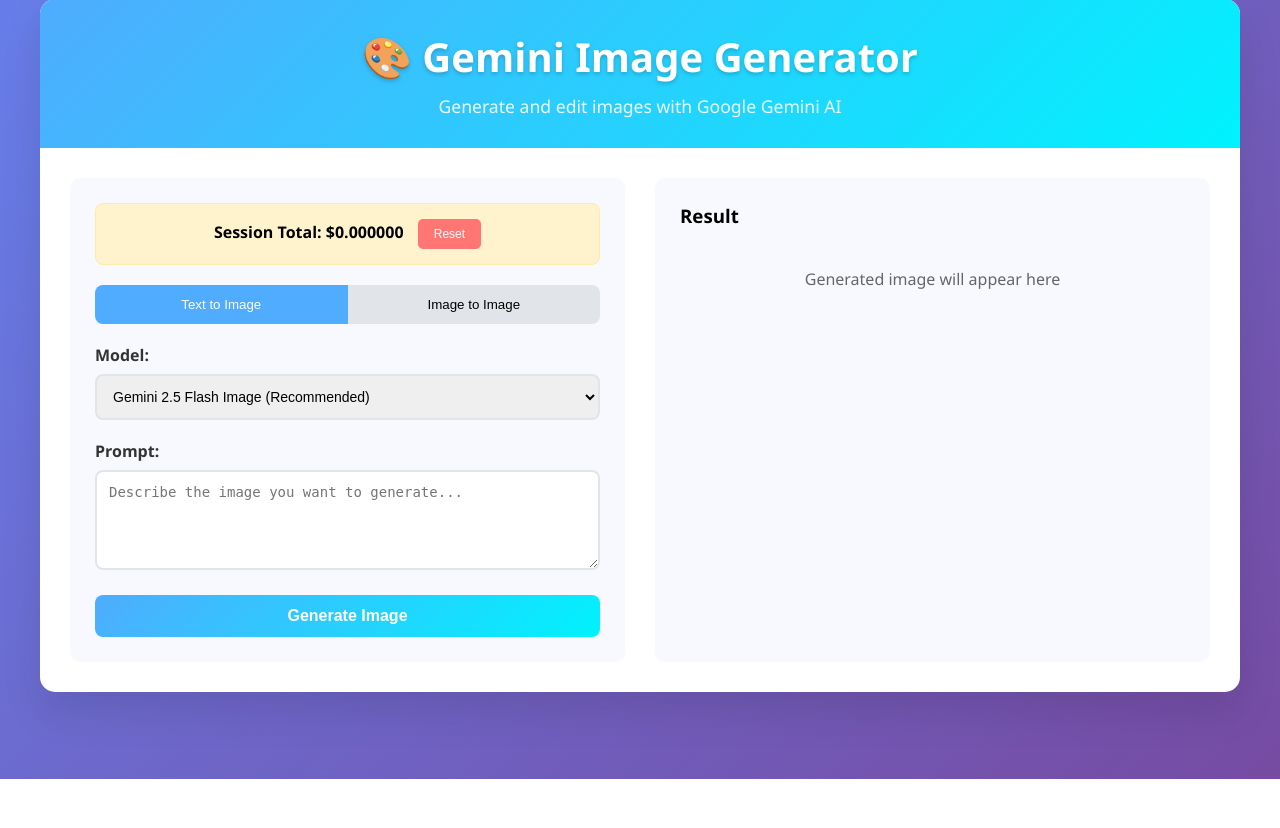
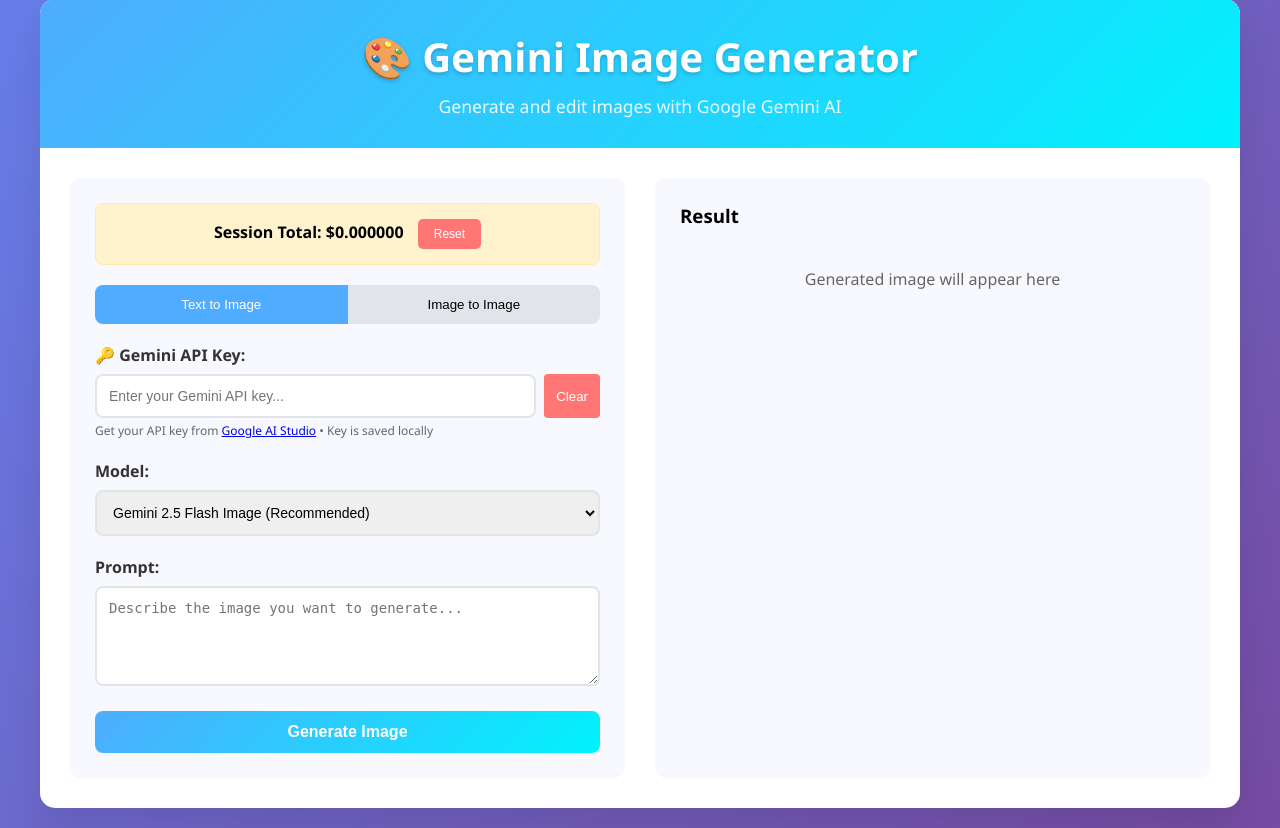
Before and after one commit to QuangLe1997/gemini-gen-app, a Flask app: page / in a window 1280 px wide. Shown: the part 21-849 px from the top of the page. Before the commit the page ends 800 px from the top, so only its background shows below. Run offline with Flask 3, Linux system fonts and the light colour scheme.

Commit message:
Add API key input field with localStorage support
- Add API key input fields to both Text-to-Image and Image-to-Image tabs
- Auto-save API key to localStorage and restore on page load
- Sync API key between both tabs
- Add clear button to remove saved key
- Update backend to handle API key from JSON requests
- Include helpful link to Google AI Studio for API key generation

```diff
--- a/templates/index.html
+++ b/templates/index.html
@@ -294,6 +294,15 @@
                 <div id="text-to-image" class="tab-content active">
                     <form id="textToImageForm">
                         <div class="form-group">
+                            <label for="apiKey1">🔑 Gemini API Key:</label>
+                            <div style="display: flex; gap: 8px;">
+                                <input type="password" id="apiKey1" name="api_key" placeholder="Enter your Gemini API key..." required style="flex: 1;">
+                                <button type="button" onclick="clearSavedApiKey()" style="background: #ff7675; color: white; border: none; padding: 8px 12px; border-radius: 4px; cursor: pointer;">Clear</button>
+                            </div>
+                            <small style="color: #666; font-size: 12px;">Get your API key from <a href="https://makersuite.google.com/app/apikey" target="_blank">Google AI Studio</a> • Key is saved locally</small>
+                        </div>
+
+                        <div class="form-group">
                             <label for="model1">Model:</label>
                             <select id="model1" name="model">
                                 <option value="gemini-2.5-flash-image-preview">Gemini 2.5 Flash Image (Recommended)</option>
@@ -313,6 +322,15 @@
                 <!-- Image to Image Tab -->
                 <div id="image-to-image" class="tab-content">
                     <form id="imageToImageForm" enctype="multipart/form-data">
+                        <div class="form-group">
+                            <label for="apiKey2">🔑 Gemini API Key:</label>
+                            <div style="display: flex; gap: 8px;">
+                                <input type="password" id="apiKey2" name="api_key" placeholder="Enter your Gemini API key..." required style="flex: 1;">
+                                <button type="button" onclick="clearSavedApiKey()" style="background: #ff7675; color: white; border: none; padding: 8px 12px; border-radius: 4px; cursor: pointer;">Clear</button>
+                            </div>
+                            <small style="color: #666; font-size: 12px;">Get your API key from <a href="https://makersuite.google.com/app/apikey" target="_blank">Google AI Studio</a> • Key is saved locally</small>
+                        </div>
+
                         <div class="form-group">
                             <label for="model2">Model:</label>
                             <select id="model2" name="model">
@@ -351,6 +369,29 @@
 
     <script>
         let currentSessionTotal = 0;
+
+        // Load saved API key from localStorage on page load
+        function loadSavedApiKey() {
+            const savedApiKey = localStorage.getItem('gemini_api_key');
+            if (savedApiKey) {
+                document.getElementById('apiKey1').value = savedApiKey;
+                document.getElementById('apiKey2').value = savedApiKey;
+            }
+        }
+
+        // Save API key to localStorage
+        function saveApiKey(apiKey) {
+            if (apiKey && apiKey.trim()) {
+                localStorage.setItem('gemini_api_key', apiKey.trim());
+            }
+        }
+
+        // Clear saved API key
+        function clearSavedApiKey() {
+            localStorage.removeItem('gemini_api_key');
+            document.getElementById('apiKey1').value = '';
+            document.getElementById('apiKey2').value = '';
+        }
 
         function switchTab(tabName) {
             // Remove active class from all tabs and content
@@ -435,7 +476,13 @@
             e.preventDefault();
 
             const formData = new FormData(this);
+            const apiKey = formData.get('api_key');
+
+            // Save API key to localStorage
+            saveApiKey(apiKey);
+
             const data = {
+                api_key: apiKey,
                 prompt: formData.get('prompt'),
                 model: formData.get('model')
             };
@@ -471,6 +518,10 @@
             e.preventDefault();
 
             const formData = new FormData(this);
+            const apiKey = formData.get('api_key');
+
+            // Save API key to localStorage
+            saveApiKey(apiKey);
 
             showLoading();
             document.getElementById('generateBtn2').disabled = true;
@@ -497,6 +548,20 @@
 
         // File input display update
         document.getElementById('inputImage').addEventListener('change', updateFileInputDisplay);
+
+        // Load saved API key when page loads
+        document.addEventListener('DOMContentLoaded', function() {
+            loadSavedApiKey();
+        });
+
+        // Sync API keys between tabs
+        document.getElementById('apiKey1').addEventListener('input', function() {
+            document.getElementById('apiKey2').value = this.value;
+        });
+
+        document.getElementById('apiKey2').addEventListener('input', function() {
+            document.getElementById('apiKey1').value = this.value;
+        });
     </script>
 </body>
 </html>
```
Also changed, not shown: web_api.py (+10 -4 lines).
